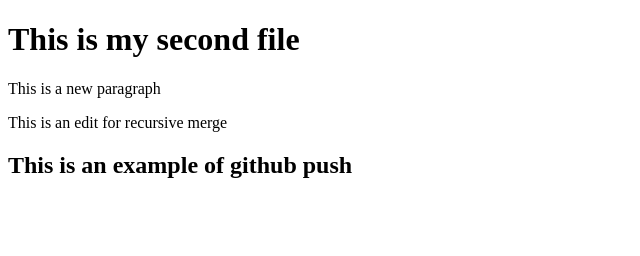
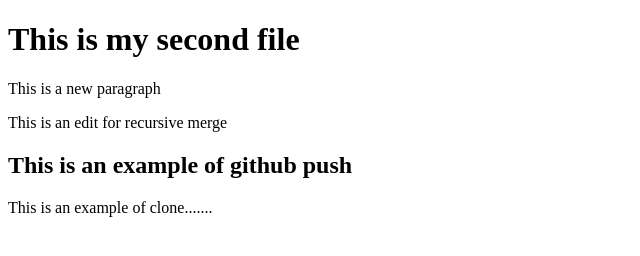
Before and after one commit to thennalap/git_tutorial, a plain HTML site: page index.html in a window 1280 px wide. Shown: the whole page, without its empty margins (0-640 px from the left). Drawn offline with Linux system fonts and the light colour scheme.

Commit message:
This is the first commit on clone

```diff
--- a/index.html
+++ b/index.html
@@ -10,5 +10,6 @@
     <p>This is a new paragraph</p>
     <p>This is an edit for recursive merge</p>
     <h2>This is an example of github push</h2>
+    <p>This is an example of clone.......</p>
 </body>
 </html>
```
